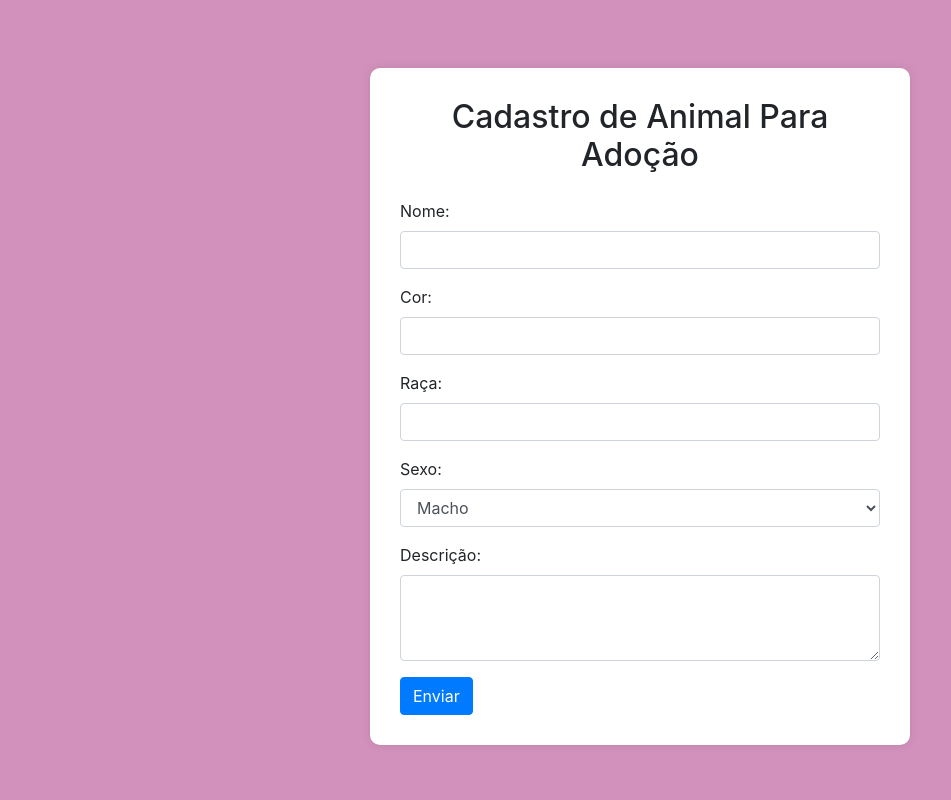
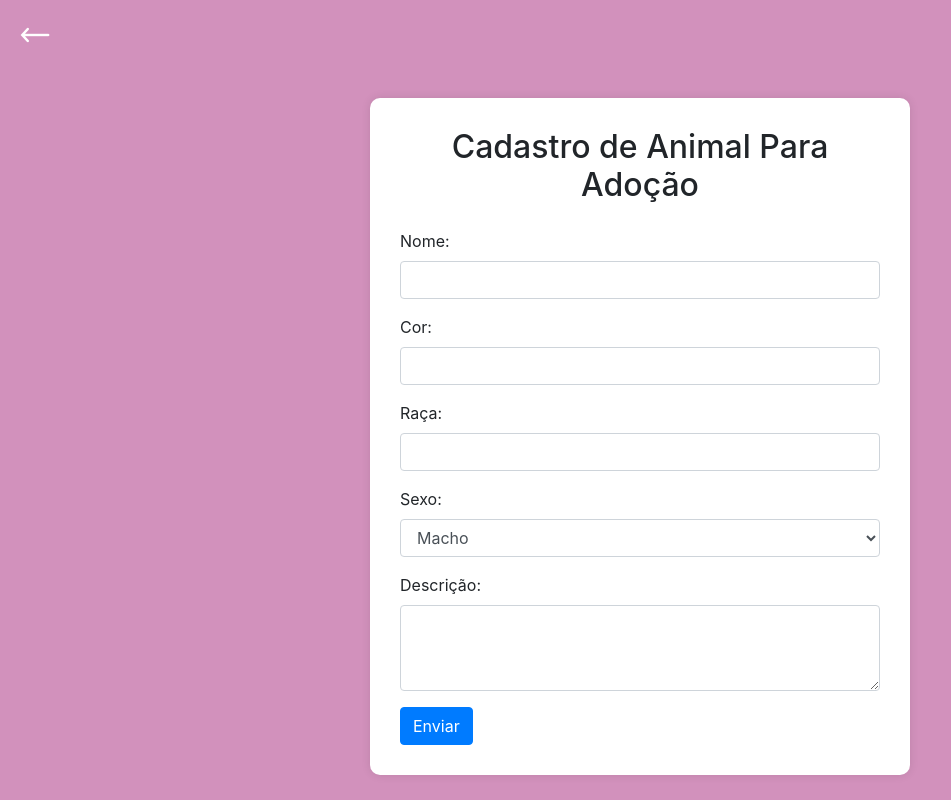
Before and after one commit to JessycaTaynara/CRUD_ProgramacaoParaInternet, a website: page src/view/UsuárioComum/solicitacao/index.html in a window 1280 px wide. Shown: the whole page, without its empty margins (0-951 px from the left). Drawn offline with nearby package versions, Linux system fonts and the light colour scheme.

Commit message:
STYLE: estilizando header para a seta de back to home

```diff
--- a/src/view/UsuárioComum/solicitacao/index.html
+++ b/src/view/UsuárioComum/solicitacao/index.html
@@ -16,9 +16,15 @@
       border-radius: 10px;
       box-shadow: 0 0 10px rgba(0, 0, 0, 0.1);
     }
+    header{
+      width: 100%;
+    }
   </style>
 </head>
 <body class="d-flex flex-column align-items-center">
+  <header class="d-flex justify-content-start">
+    <a href="../home/index.html"><img src="../../assets/icons8-seta-longa-à-esquerda-30.png"></a>
+  </header>
     <div class="alert alert-dismissible fade show d-none" role="alert" id="caixaDeAlerta">
         <strong id="mensagemDeAlerta"></strong>
         <button type="button" class="btn-close" data-bs-dismiss="alert" aria-label="Close"></button>
```
Lines whose indentation alone changed are shown as unchanged.
